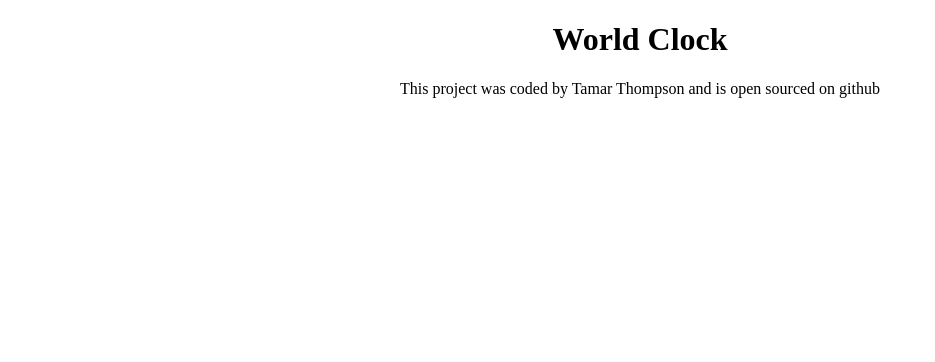
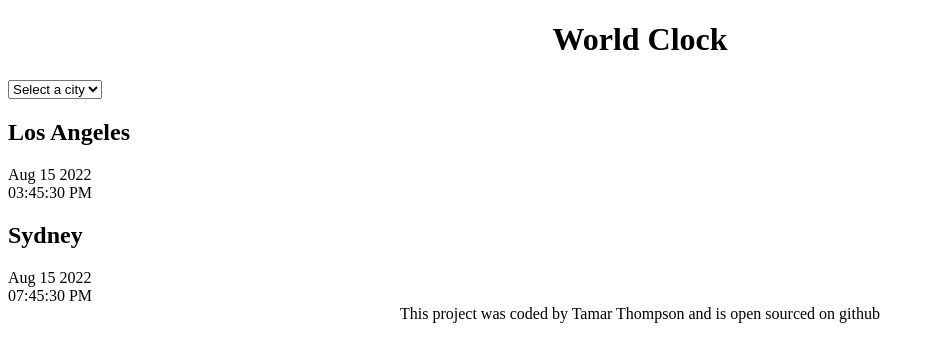
Before and after one commit to taymillyy/World-Clock, a plain HTML site: page index.html in a window 1280 px wide. Shown: the whole page, without its empty margins (0-935 px from the left). Drawn offline with Linux system fonts and the light colour scheme.

Commit message:
added basic  html structure

```diff
--- a/index.html
+++ b/index.html
@@ -7,10 +7,29 @@
     <title>World Clock</title>
 </head>
 <body>
+    <div class="container">
     <h1> World Clock</h1>
+    <select>
+        <option value="">Select a city</option>
+        <option value="London">London</option>
+        <option value="New York">New York</option>
+        <option value="Auckland">Auckland</option>
+
+    </select>
+    <div id="city">
+      <h2> Los Angeles</h2>
+      <div class="date"> Aug 15 2022</div>
+      <div class="time"> 03:45:30 PM </div>
+    </div>
+    <div id="city">
+      <h2> Sydney</h2>
+      <div class="date"> Aug 15 2022</div>
+      <div class="time"> 07:45:30 PM </div>
+    </div>
+    </div>
 <footer>
-    This project was coded by <a src="#">Tamar Thompson </a>
-    and is open sourced on <a src="#" > github </a>
+    This project was coded by <a src="https://github.com/taymillyy">Tamar Thompson </a>
+    and is open sourced on <a src="https://github.com/taymillyy/World-Clock" > github </a>
 </footer>
 <script src="src/script.js"> </script>
 </body>
```
